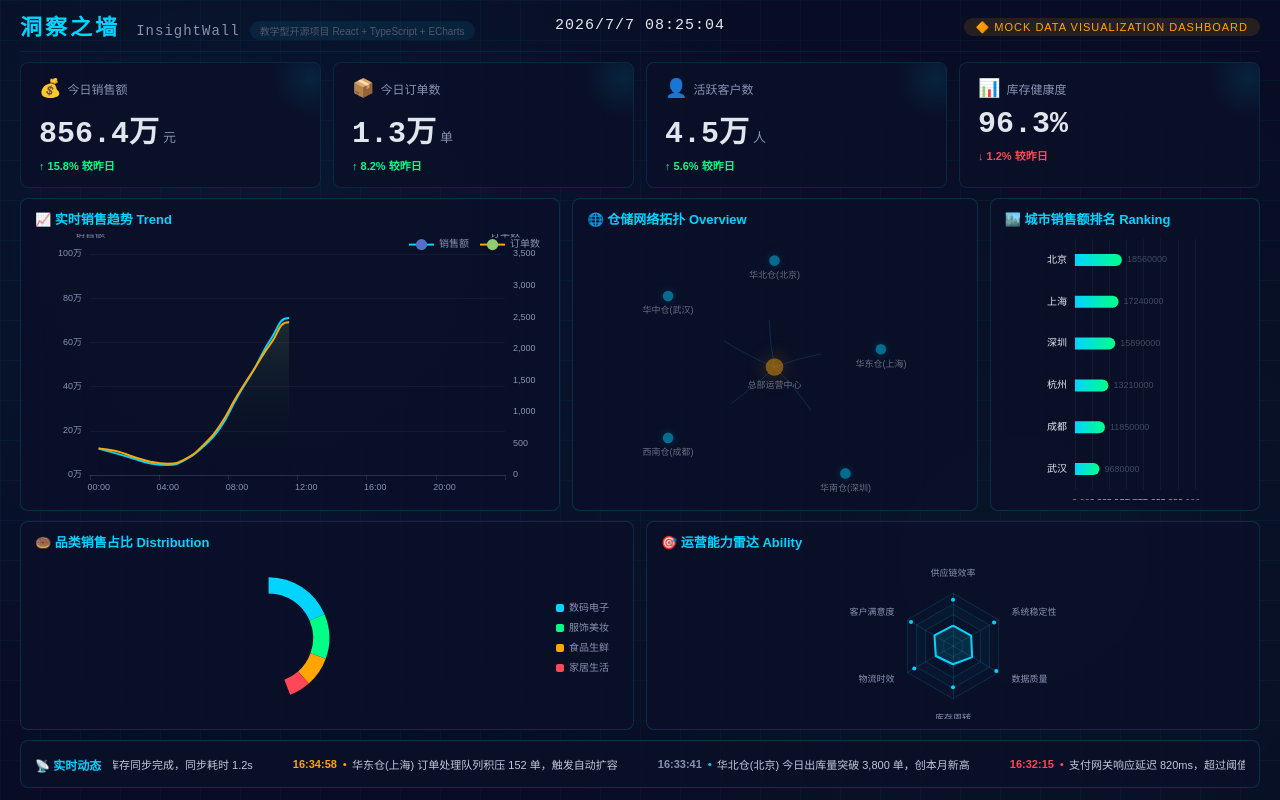
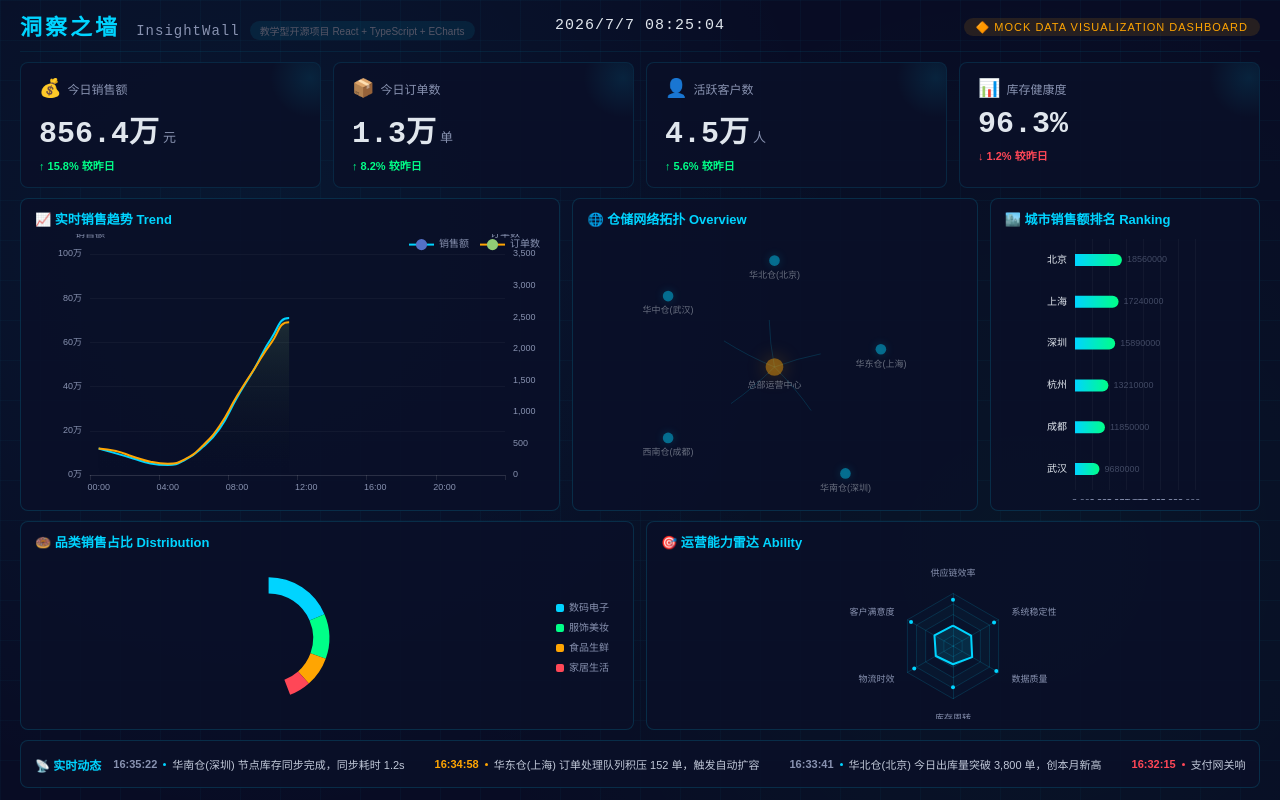
Before and after one commit to huifeng-shuqing/InsightWall, a React (Vite) app: page / in a window 1280 px wide. Built offline with nearby package versions, Linux system fonts and the light colour scheme.

Commit message:
fix: remove ALL animations — static dashboard only
- Remove KPI fadeInUp animation
- Remove LogPanel scroll animation component
- Remove CSS @keyframes
- Activity log: static row display
- Topology: already static (layout: none)

```diff
--- a/src/pages/MainLayout.tsx
+++ b/src/pages/MainLayout.tsx
@@ -83,51 +83,6 @@ function buildTopoOption(nodes: Array<{ name: string; category: number; symbolSi
   };
 }
 
-/* ========== 动态日志面板 — 滚一次即停 ========== */
-function LogPanel({ items }: { items: Array<{ time: string; type: string; content: string }> }) {
-  const ref = useRef<HTMLDivElement>(null);
-  const [done, setDone] = useState(false);
-
-  useEffect(() => {
-    if (items.length === 0) return;
-    const el = ref.current;
-    if (!el) return;
-    const onEnd = () => setDone(true);
-    el.addEventListener('animationend', onEnd, { once: true });
-    return () => el.removeEventListener('animationend', onEnd);
-  }, [items]);
-
-  const doubled = [...items, ...items];
-  const logPanelStyle: React.CSSProperties = {
-    background: 'rgba(10,16,40,0.9)', border: '1px solid rgba(0,212,255,0.15)',
-    borderRadius: 8, flexShrink: 0, height: 48, overflow: 'hidden',
-    display: 'flex', flexDirection: 'row', alignItems: 'center', padding: '0 14px',
-  };
-  return (
-    <div style={logPanelStyle}>
-      <span style={{ color: '#00d4ff', fontSize: 12, fontWeight: 600, whiteSpace: 'nowrap', flexShrink: 0, marginRight: 12 }}>📡 实时动态</span>
-      <div style={{ flex: 1, overflow: 'hidden', position: 'relative' }}>
-        <div
-          ref={ref}
-          className={done ? 'log-done' : 'log-anim'}
-          style={{
-            display: 'flex', gap: 40, whiteSpace: 'nowrap',
-            ...(done ? { transform: 'none' } : {}),
-          }}
-        >
-          {doubled.map((item, i) => (
-            <span key={i} style={{ display: 'inline-flex', alignItems: 'center', gap: 6, fontSize: 11, flexShrink: 0 }}>
-              <span style={{ color: item.type === 'error' ? '#ff4757' : item.type === 'warning' ? '#ffa502' : item.type === 'success' ? '#00ff88' : '#8892b0', fontWeight: 600 }}>{item.time}</span>
-              <span style={{ width: 3, height: 3, borderRadius: '50%', background: item.type === 'error' ? '#ff4757' : item.type === 'warning' ? '#ffa502' : item.type === 'success' ? '#00ff88' : '#00d4ff' }} />
-              <span style={{ color: '#c0c8d8' }}>{item.content}</span>
-            </span>
-          ))}
-        </div>
-      </div>
-    </div>
-  );
-}
-
 /* ========== 主组件 ========== */
 export default function MainLayout() {
   const { data, loading, fetchDashboard } = useDashboardStore();
@@ -205,8 +160,8 @@ export default function MainLayout() {
         <div style={{ display: hasData ? 'flex' : 'none', flexDirection: 'column', flex: 1, gap: 10 }}>
           {/* Row 1: KPIs */}
           <div style={{ display: 'grid', gridTemplateColumns: 'repeat(4, 1fr)', gap: 12, flexShrink: 0 }}>
-            {kpis.map((kpi, i) => (
-              <div key={kpi.id} style={{ ...kpiCard, animation: `fadeInUp 0.5s ease-out ${i * 0.1}s both` }}>
+            {kpis.map((kpi) => (
+              <div key={kpi.id} style={kpiCard}>
                 <div style={{ position: 'absolute', top: '-20%', right: '-10%', width: 80, height: 80, borderRadius: '50%', background: 'radial-gradient(circle, rgba(0,212,255,0.1) 0%, transparent 70%)' }} />
                 <div style={{ position: 'relative', zIndex: 1 }}>
                   <div style={{ display: 'flex', alignItems: 'center', gap: 6, marginBottom: 8 }}>
@@ -254,16 +209,21 @@ export default function MainLayout() {
           </div>
 
           {/* Bottom: Activity Log — scrolls once then stops */}
-          <LogPanel items={activityLog} />
+          <div style={{ ...panelStyle, flexShrink: 0, height: 48, overflow: 'hidden', flexDirection: 'row', alignItems: 'center', padding: '0 14px' }}>
+            <span style={{ color: '#00d4ff', fontSize: 12, fontWeight: 600, whiteSpace: 'nowrap', flexShrink: 0, marginRight: 12 }}>📡 实时动态</span>
+            <div style={{ flex: 1, display: 'flex', gap: 30, overflow: 'hidden' }}>
+              {activityLog.map((item, i) => (
+                <span key={i} style={{ display: 'inline-flex', alignItems: 'center', gap: 6, fontSize: 11, flexShrink: 0 }}>
+                  <span style={{ color: item.type === 'error' ? '#ff4757' : item.type === 'warning' ? '#ffa502' : item.type === 'success' ? '#00ff88' : '#8892b0', fontWeight: 600 }}>{item.time}</span>
+                  <span style={{ width: 3, height: 3, borderRadius: '50%', background: item.type === 'error' ? '#ff4757' : item.type === 'warning' ? '#ffa502' : item.type === 'success' ? '#00ff88' : '#00d4ff' }} />
+                  <span style={{ color: '#c0c8d8' }}>{item.content}</span>
+                </span>
+              ))}
+            </div>
+          </div>
         </div>
       </div>
 
-      <style>{`
-        @keyframes fadeInUp { from { opacity:0; transform:translateY(20px) } to { opacity:1; transform:translateY(0) } }
-        @keyframes scrollOnce { 0% { transform:translateX(0) } 100% { transform:translateX(-50%) } }
-        .log-anim { animation: scrollOnce 20s linear forwards }
-        .log-done { transform: none }
-      `}</style>
     </div>
   );
 }
```
